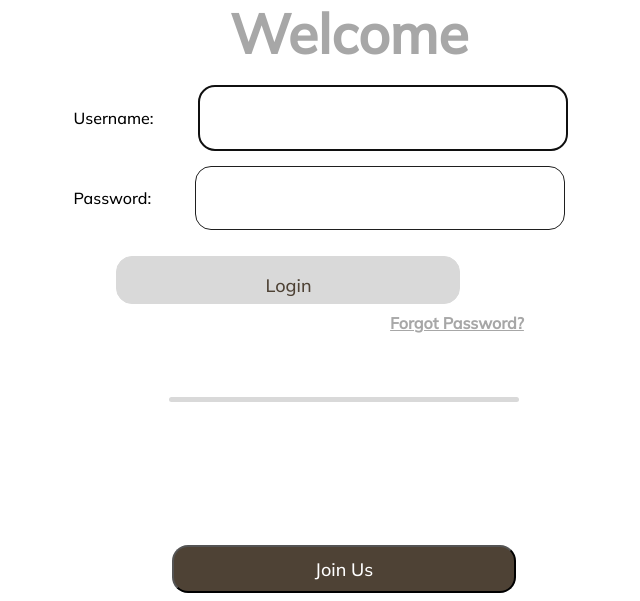
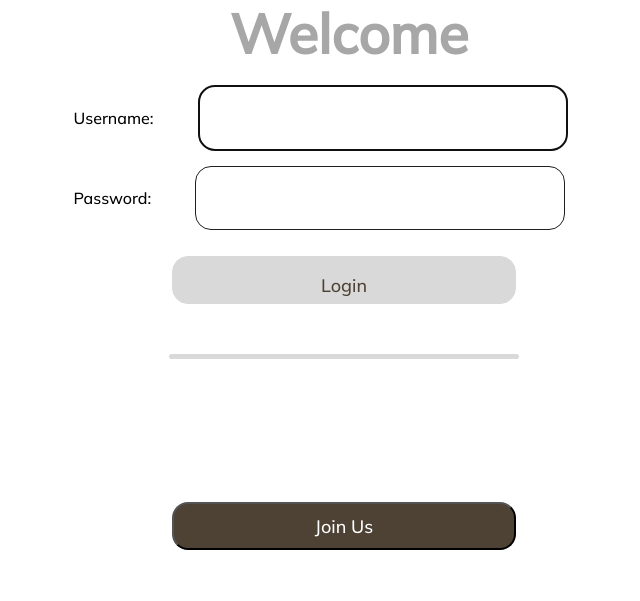
Before and after one commit to amandafroment/BeanThere, a Django app: page /accounts/login/ in a window 1280 px wide. Shown: the part 580-1181 px from the top of the page, without its empty margins (283-923 px from the left). After the commit the page ends 1130 px from the top, so only its background shows below. Run offline with Django 4.2, Linux system fonts and the light colour scheme.

Commit message:
login desktop page styled

```diff
--- a/beanthere/main_app/static/css/style.css
+++ b/beanthere/main_app/static/css/style.css
@@ -94,6 +94,8 @@ form {
 .desktop-inputs {
   display: flex;
   flex-direction: column;
+  justify-content: center;
+  align-content: center;
 }
 
 .Rectangle-5 {
@@ -222,6 +224,7 @@ label {
   background-color: #d9d9d9;
   border: solid 0.5px #d9d9d9;
   color: #4e4235;
+  align-self: center;
 }
 
 .Rectangle-4 {
--- a/beanthere/main_app/templates/registration/login.html
+++ b/beanthere/main_app/templates/registration/login.html
@@ -27,7 +27,6 @@
           <input type="hidden" name="next" value="{{ next }}" />
         </form>
       </div>
-      <span class="Forgot-Password"> Forgot Password? </span>
       <div class="Rectangle-4"></div>
       <button class="login-btn join-us-btn">
         <a href="{% url 'signup' %}">Join Us</a>
```
